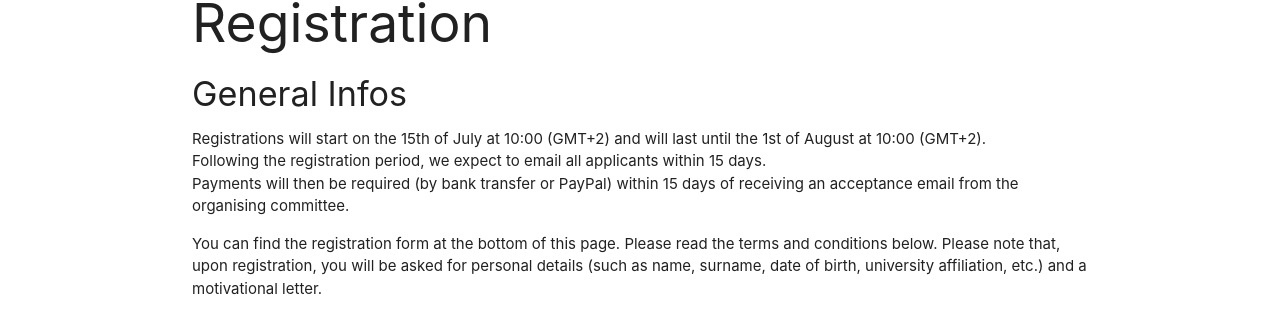
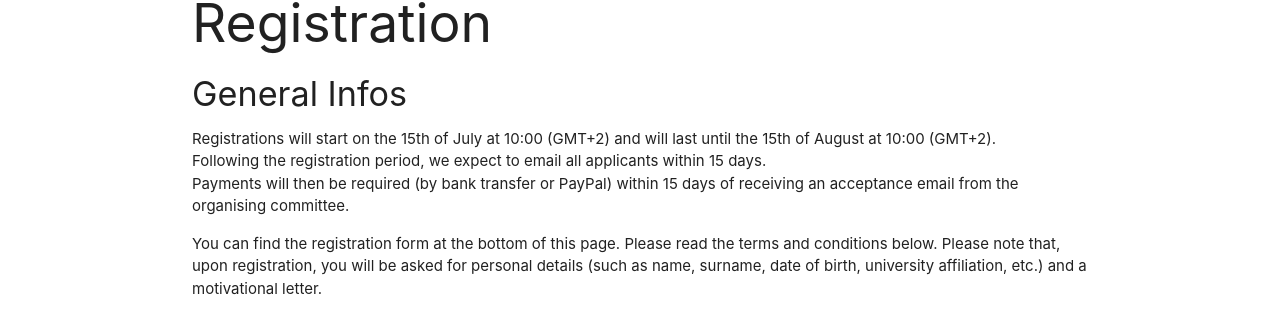
Before and after one commit to ai-sf/gipe23, a Jekyll site: the page built from registration.html, in a window 1280 px wide and 900 px high. Shown: the part 106-427 px from the top of the window. Built offline with Jekyll 4.4.1, drawn with Linux system fonts in a browser that asks for light colours; nearby versions of some CDN libraries; some of the changed text lies outside the part shown.

Commit message:
Update registration.yml

```diff
--- a/_data/registration.yml
+++ b/_data/registration.yml
@@ -2,7 +2,7 @@ description:
   title: "General Infos"
   paragraphs:
     - paragraph:
-      - line: "Registrations will start on the 15th of July at 10:00 (GMT+2) and will last until the 1st of August at 10:00 (GMT+2)."
+      - line: "Registrations will start on the 15th of July at 10:00 (GMT+2) and will last until the 15th of August at 10:00 (GMT+2)."
       - line: "Following the registration period, we expect to email all applicants within 15 days."
       - line: "Payments will then be required (by bank transfer or PayPal) within 15 days of receiving an acceptance email from the organising committee."
     - paragraph:
@@ -35,6 +35,6 @@ sections:
       - text: "You accept that either the Organising Committee, or the Italian Association of Physics Students (AISF), or the hosts of the event cannot be made responsible for the content of any talk, poster, workshop, excursion or similar activity."
       - text: "You accept that, in case of cancellation by a participant, the Organising Committee will provide a reimbursement only if a replacement for the student can be found. No reimbursement will be given for membership fees under any circumstances. If a reimbursement were to be approved, the Organising Committee will retain a total of 20% of the fee as a contribution to the expenses to the event."
       - text: "The present terms and conditions are governed by the laws of the Republic of Italy."
-  #- name: "Registration Form"
-    #points:
-      #- text: "<a href='https://docs.google.com/forms/d/e/1FAIpQLScsS_FsUA9kFs_8kVs5WYrbpRJIYBCubzZumg7xOaiJPbFz3Q/viewform?usp=sf_link'>Here</a> you can find the registration form."
+  - name: "Registration Form"
+    points:
+      - text: "<a href='https://docs.google.com/forms/d/e/1FAIpQLScsS_FsUA9kFs_8kVs5WYrbpRJIYBCubzZumg7xOaiJPbFz3Q/viewform?usp=sf_link'>Here</a> you can find the registration form."
```
